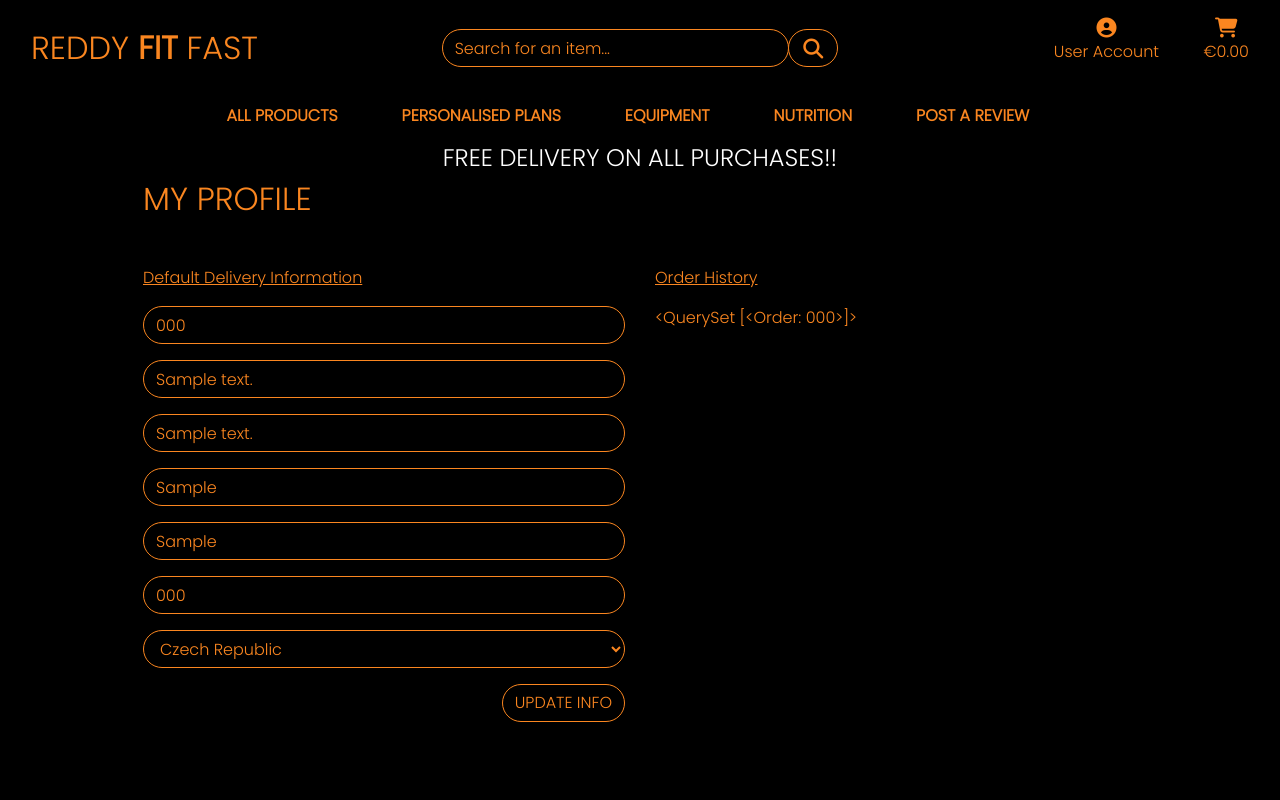
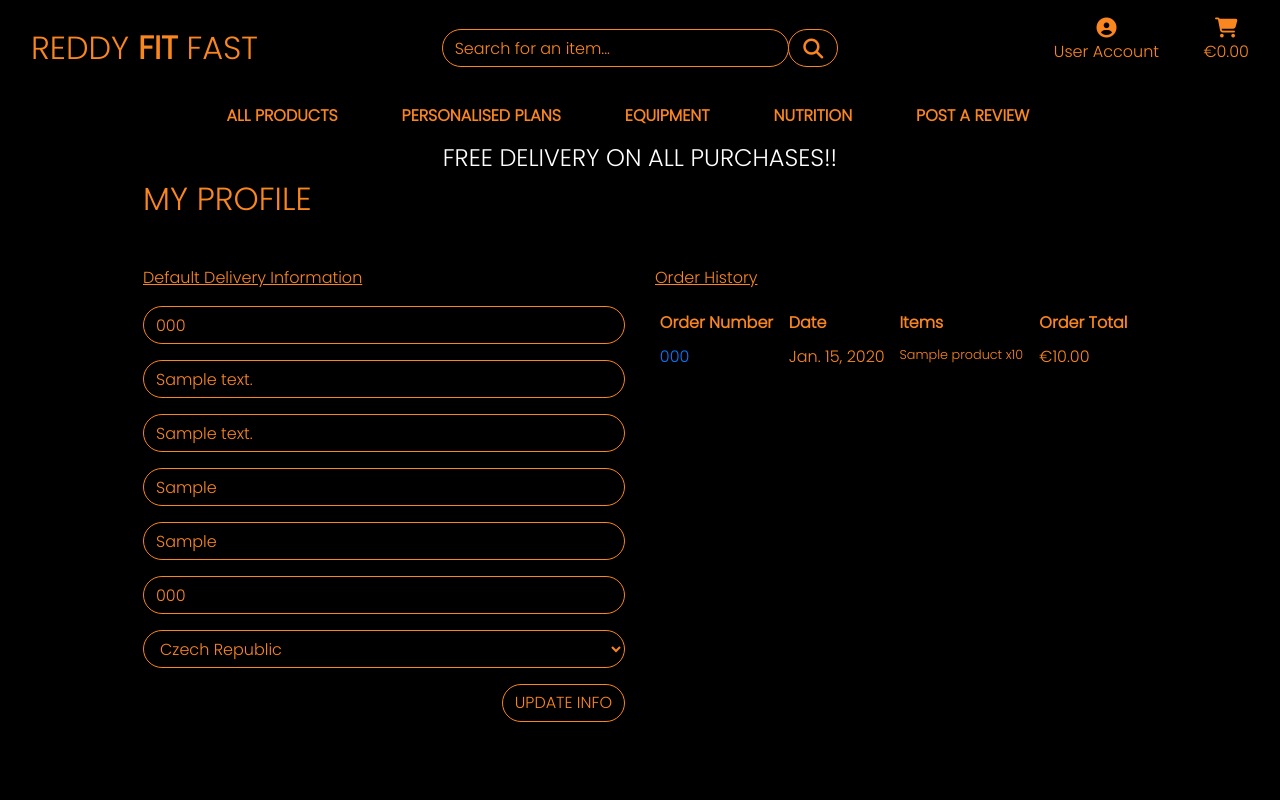
Before and after one commit to Code-Institute-Submissions/MarkReddy87-ReddyFitFast_MayResub, a Django app: page /profile/ in a window 1280 px wide. Run offline with Django 3.2, Linux system fonts and the light colour scheme; a user stored in the database is signed in; tables that the repository leaves empty hold one stand-in row (values such as "Sample post"); some libraries are stand-ins or nearby versions.

Commit message:
Added order history and updated checkout views

```diff
--- a/checkout/admin.py
+++ b/checkout/admin.py
@@ -15,7 +15,7 @@ class OrderAdmin(admin.ModelAdmin):
     readonly_fields = ('order_number', 'date', 'order_total',
                        'original_bag', 'stripe_pid')
 
-    fields = ('order_number', 'date', 'full_name',
+    fields = ('order_number', 'user_profile', 'date', 'full_name',
               'email', 'phone_number', 'country',
               'postcode', 'town_or_city', 'street_address1',
               'street_address2', 'county', 'order_total'
--- a/profiles/static/profiles/css/profile.css
+++ b/profiles/static/profiles/css/profile.css
@@ -1,3 +1,8 @@
+.order-history {
+    max-height: 416px;
+    overflow-y: auto;
+}
+
 #profile-update-form input::placeholder {
     color: #FA8620;
 }
--- a/profiles/templates/profiles/profile.html
+++ b/profiles/templates/profiles/profile.html
@@ -33,7 +33,41 @@
             </div>
             <div class="col-12 col-lg-6">
                 <p class="samll"><u>Order History</u></p>
-                {{ orders }}
+                <div class="table-responsive order-history">
+                    <table class="table table-sm orange table-borderless">
+                        <thead>
+                            <tr>
+                                <th>Order Number</th>
+                                <th>Date</th>
+                                <th>Items</th>
+                                <th>Order Total</th>
+                            </tr>
+                        </thead>
+                        <tbody>
+                            {% for order in orders %}
+                                <tr>
+                                    <td>
+                                        <a href="{% url 'order_history' order.order_number %}"
+                                        title="{{ order.order_number }}">
+                                            {{ order.order_number|truncatechars:6 }}
+                                        </a>
+                                    </td>
+                                    <td>{{ order.date }}</td>
+                                    <td>
+                                        <ul class="list-unstyled">
+                                            {% for item in order.lineitems.all %}
+                                                <li class="small">
+                                                    {{ item.product.name }} x{{ item.quantity }}
+                                                </li>
+                                            {% endfor %}
+                                        </ul>
+                                    </td>
+                                    <td>€{{ order.order_total }}</td>
+                                </tr>
+                            {% endfor %}
+                        </tbody>
+                    </table>
+                </div>
             </div>
         </div>
 {% endblock %}
--- a/profiles/urls.py
+++ b/profiles/urls.py
@@ -2,5 +2,6 @@ from django.urls import path
 from . import views
 
 urlpatterns = [
-    path('', views.profile, name='profile')
+    path('', views.profile, name='profile'),
+    path('order_history/<order_number>', views.order_history, name='order_history'),
 ]
--- a/profiles/views.py
+++ b/profiles/views.py
@@ -3,6 +3,8 @@ from django.contrib import messages
 
 from .models import UserProfile
 from .forms import UserProfileForm
+
+from checkout.models import Order
 
 
 def profile(request):
@@ -28,3 +30,20 @@ def profile(request):
     }
 
     return render(request, template, context)
+
+
+def order_history(request, order_number):
+    order = get_object_or_404(Order, order_number=order_number)
+
+    messages.info(request, (
+        f'This is a past confirmation for order number {order_number}. '
+        'A confirmation email was sent on the order date.'
+    ))
+
+    template = 'checkout/checkout_success.html'
+    context = {
+        'order': order,
+        'from_profile': True,
+    }
+
+    return render(request, template, context)
```
Also changed, not shown: checkout/templates/checkout/checkout_success.html (+11 -0 lines), checkout/views.py (+46 -4 lines).
